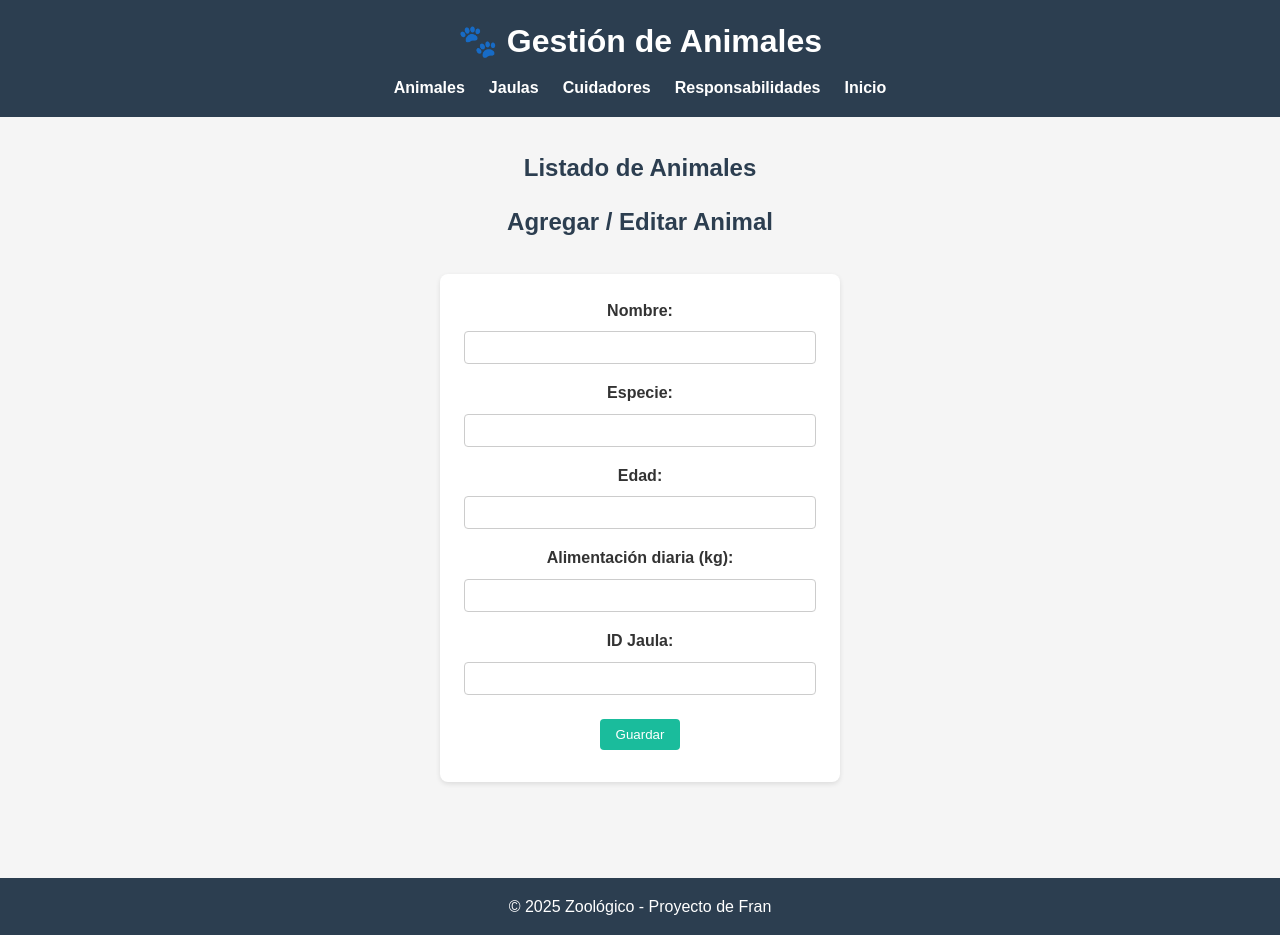
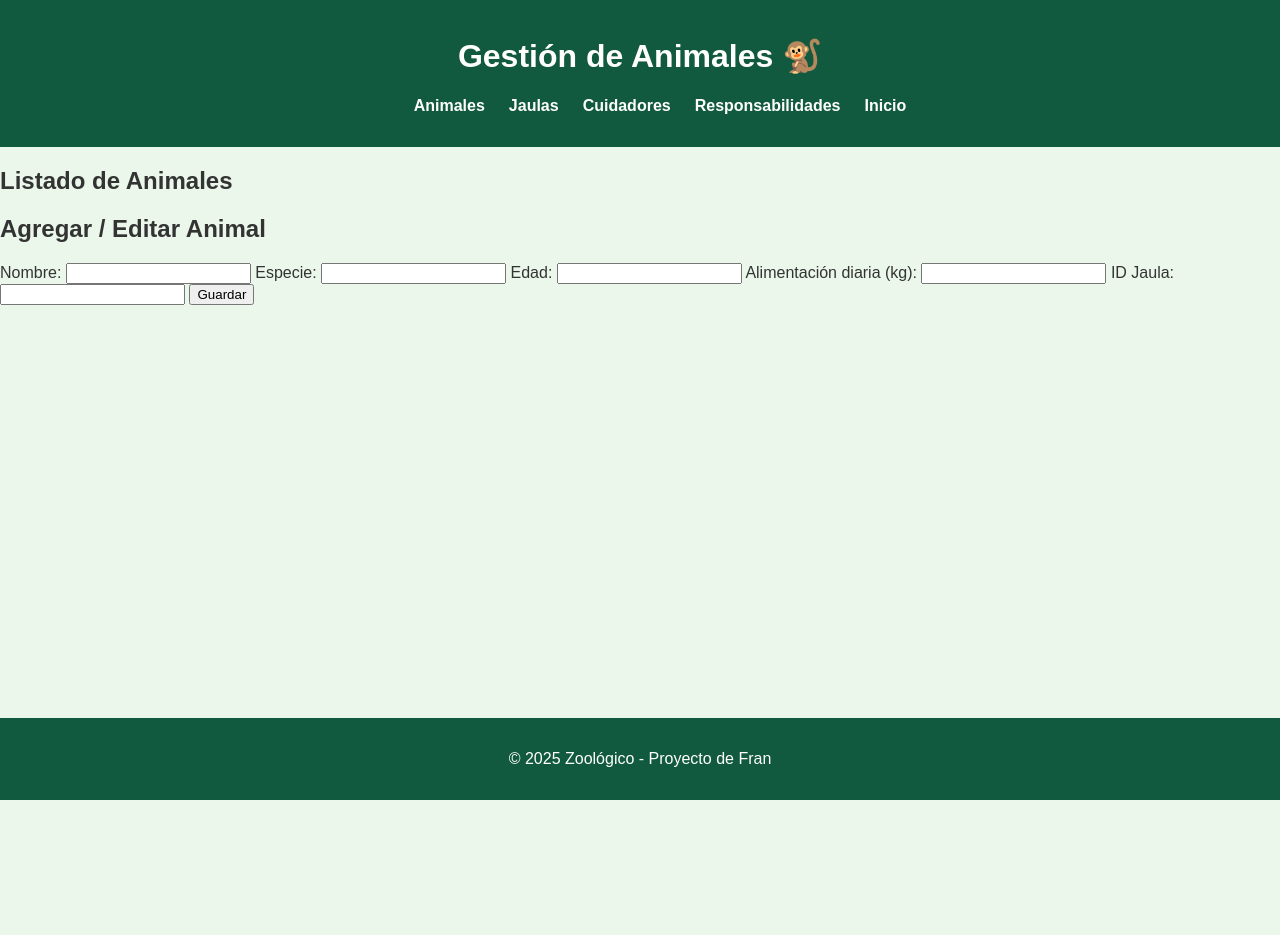
Before and after one commit to OrnelaNochetti/Zoologico, a website: page frontend/components/animales.html in a window 1280 px wide. After the commit the page ends 800 px from the top, so only its background shows below. Drawn offline with Linux system fonts and the light colour scheme; no server answers.

Commit message:
Cambios frontend

```diff
--- a/frontend/components/animales.html
+++ b/frontend/components/animales.html
@@ -7,7 +7,7 @@
 </head>
 <body>
   <header>
-    <h1>🐾 Gestión de Animales</h1>
+    <h1> Gestión de Animales 🐒</h1>
     <nav>
       <ul>
         <li><a href="animales.html">Animales</a></li>
--- a/frontend/style.css
+++ b/frontend/style.css
@@ -1,43 +1,38 @@
-/* Reset básico */
-* {
+html, body {
+  height: 100%;
   margin: 0;
   padding: 0;
-  box-sizing: border-box;
+  overflow: hidden;
+  font-family: Arial, sans-serif;
+  background-color: #eaf7ea;
+  color: #333;
 }
 
-/* Tipografía y colores globales */
 body {
-  font-family: Arial, sans-serif;
-  background-color: #f5f5f5;
-  color: #333;
-  line-height: 1.6;
+  display: flex;
+  flex-direction: column;
 }
 
 /* Header */
 header {
-  background: #2c3e50;
+  background: #115a3f;
   color: #fff;
   padding: 1rem;
   text-align: center;
 }
 
-header h1 {
-  margin-bottom: 0.5rem;
-}
-
-/* Navegación */
 nav ul {
   list-style: none;
   display: flex;
   justify-content: center;
   gap: 1.5rem;
+  margin-top: 0.5rem;
 }
 
 nav a {
   color: #fff;
   text-decoration: none;
   font-weight: bold;
-  transition: color 0.3s;
 }
 
 nav a:hover {
@@ -46,60 +41,49 @@ nav a:hover {
 
 /* Main */
 main {
-  padding: 2rem;
-  text-align: center;
+  flex: 1;
+  position: relative;
+  overflow: hidden;
 }
 
-main h2 {
-  margin-bottom: 1rem;
-  color: #2c3e50;
+.portada {
+  position: relative;
+  width: 100%;
+  height: 100%;
+}
+
+.portada-imagen {
+  width: 100%;
+  height: 100%;
+  object-fit: cover;
+  display: block;
+}
+
+.portada-texto {
+  position: absolute;
+  top: 50%;
+  left: 50%;
+  transform: translate(-50%, -50%);
+  color: white;
+  text-align: center;
+  background-color: rgba(0, 0, 0, 0.4);
+  padding: 1rem 2rem;
+  border-radius: 8px;
+}
+
+.portada-texto h2 {
+  margin-bottom: 0.5rem;
+  font-size: 1.8rem;
+}
+
+.portada-texto p {
+  font-size: 1rem;
 }
 
 /* Footer */
 footer {
-  background: #2c3e50;
+  background: #115a3f;
   color: #fff;
   text-align: center;
   padding: 1rem;
-  margin-top: 2rem;
 }
-
-/* Botones genéricos */
-button {
-  background: #1abc9c;
-  color: #fff;
-  border: none;
-  padding: 0.5rem 1rem;
-  margin: 0.5rem;
-  cursor: pointer;
-  border-radius: 4px;
-  transition: background 0.3s;
-}
-
-button:hover {
-  background: #16a085;
-}
-
-/* Formularios */
-form {
-  max-width: 400px;
-  margin: 2rem auto;
-  background: #fff;
-  padding: 1.5rem;
-  border-radius: 8px;
-  box-shadow: 0 2px 5px rgba(0,0,0,0.1);
-}
-
-form label {
-  display: block;
-  margin-bottom: 0.5rem;
-  font-weight: bold;
-}
-
-form input, form select {
-  width: 100%;
-  padding: 0.5rem;
-  margin-bottom: 1rem;
-  border: 1px solid #ccc;
-  border-radius: 4px;
-}
```
Also changed, not shown: frontend/components/jaulas.html (+1 -1 lines), frontend/components/responsabilidades.html (+1 -1 lines), frontend/index.html (+13 -9 lines), frontend/img/icon-animal.html (renamed from frontend/assests/img/icon-animal.html), frontend/img/icon-cuidador.html (renamed from frontend/assests/img/icon-cuidador.html), frontend/img/icon-jaula.html (renamed from frontend/assests/img/icon-jaula.html), frontend/img/icon-resp.html (added), frontend/img/logo.html (renamed from frontend/assests/img/logo.html), 1 other file.
